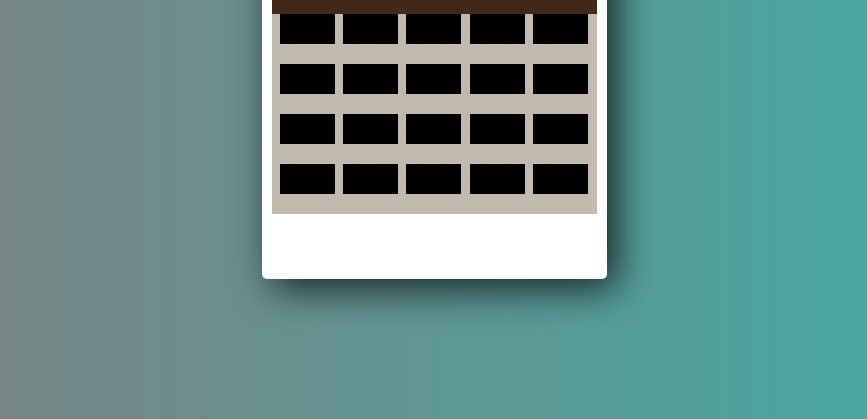
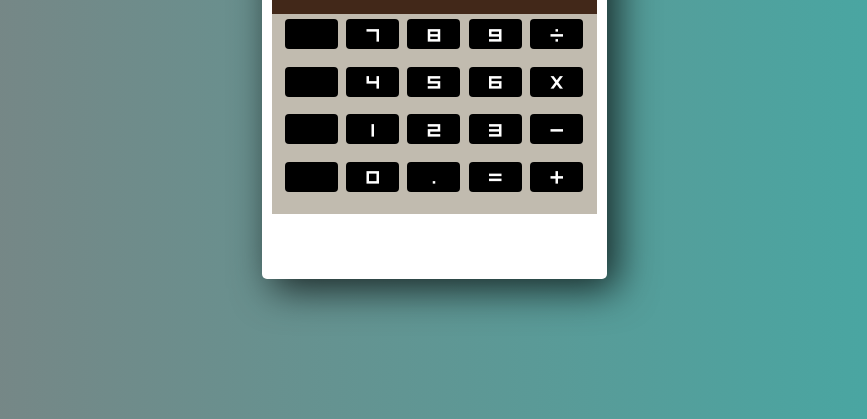
Before and after one commit to piotrbartnik/RPNcalculator, a website: page index.html in a window 1280 px wide. Shown: the part 381-800 px from the top of the page, without its empty margins (206-1073 px from the left). Drawn offline with Linux system fonts and the light colour scheme.

Commit message:
styling pad

```diff
--- a/index.html
+++ b/index.html
@@ -33,25 +33,25 @@
         </div>
         <div class="calc__pad">
           <div class="calc__button"></div>
+          <div class="calc__button">7</div>
+          <div class="calc__button">8</div>
+          <div class="calc__button">9</div>
+          <div class="calc__button">&#247;</div>
           <div class="calc__button"></div>
+          <div class="calc__button">4</div>
+          <div class="calc__button">5</div>
+          <div class="calc__button">6</div>
+          <div class="calc__button">X</div>
           <div class="calc__button"></div>
+          <div class="calc__button">1</div>
+          <div class="calc__button">2</div>
+          <div class="calc__button">3</div>
+          <div class="calc__button">-</div>
           <div class="calc__button"></div>
-          <div class="calc__button"></div>
-          <div class="calc__button"></div>
-          <div class="calc__button"></div>
-          <div class="calc__button"></div>
-          <div class="calc__button"></div>
-          <div class="calc__button"></div>
-          <div class="calc__button"></div>
-          <div class="calc__button"></div>
-          <div class="calc__button"></div>
-          <div class="calc__button"></div>
-          <div class="calc__button"></div>
-          <div class="calc__button"></div>
-          <div class="calc__button"></div>
-          <div class="calc__button"></div>
-          <div class="calc__button"></div>
-          <div class="calc__button"></div>
+          <div class="calc__button">0</div>
+          <div class="calc__button">.</div>
+          <div class="calc__button">=</div>
+          <div class="calc__button">+</div>
         </div>
   </section>
 
--- a/src/sass/main.scss
+++ b/src/sass/main.scss
@@ -3,7 +3,13 @@
   src: url(../fonts/digital-7.ttf) format('truetype');
 }
 
+@font-face {
+  font-family: 'Android';
+  src: url(../fonts/Android_101.ttf) format('truetype');
+}
+
 $font-calc: 'Digital7';
+$font-android: 'Android';
 
 @mixin flex {
   display: flex;
@@ -89,11 +95,20 @@ body {
     @include flex;
     justify-content: space-evenly;
     background-color: #c1bbaf;
+    box-sizing: border-box;
+    padding: 5px;
   }
 
   &__button {
-    width: 55px;
+    @include flex;
+    justify-content: center;
+    align-content: center;
+    width: 53px;
     height: 30px;
     background-color: black;
+    border-radius: 4px;
+    font-family: $font-android;
+    color: #ffffff;
+    font-size: 20px;
   }
 }
```
Also changed, not shown: dist/css/main.css, dist/fonts/Android_101.ttf (added), src/css/main.css.
